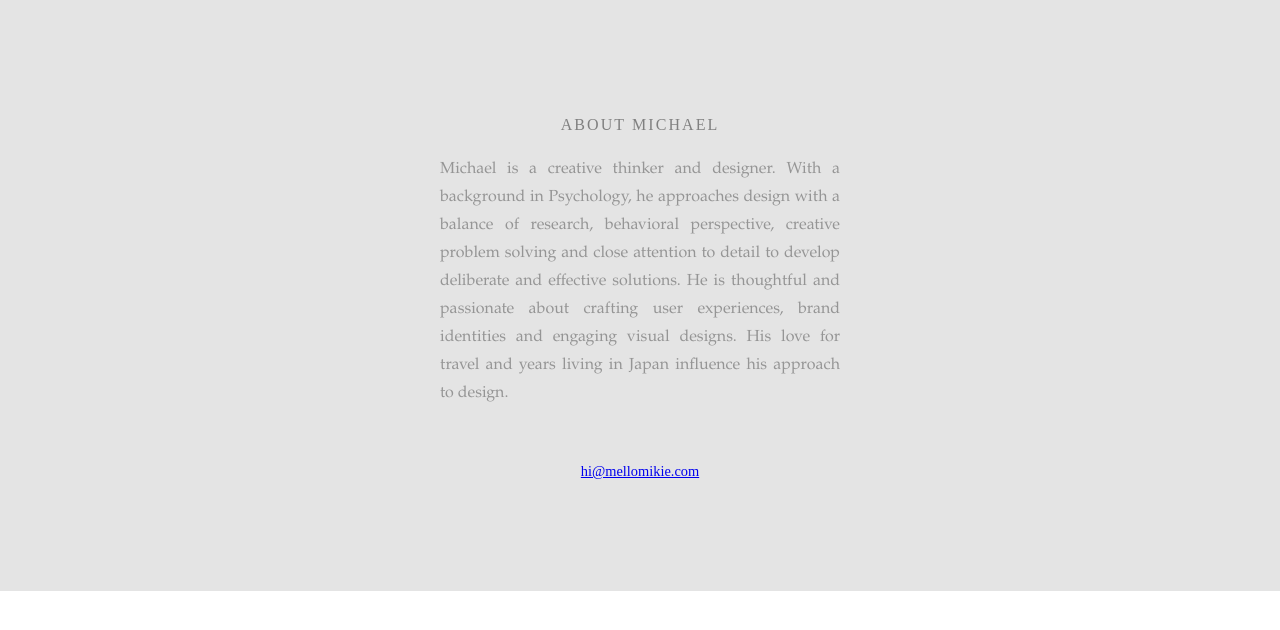
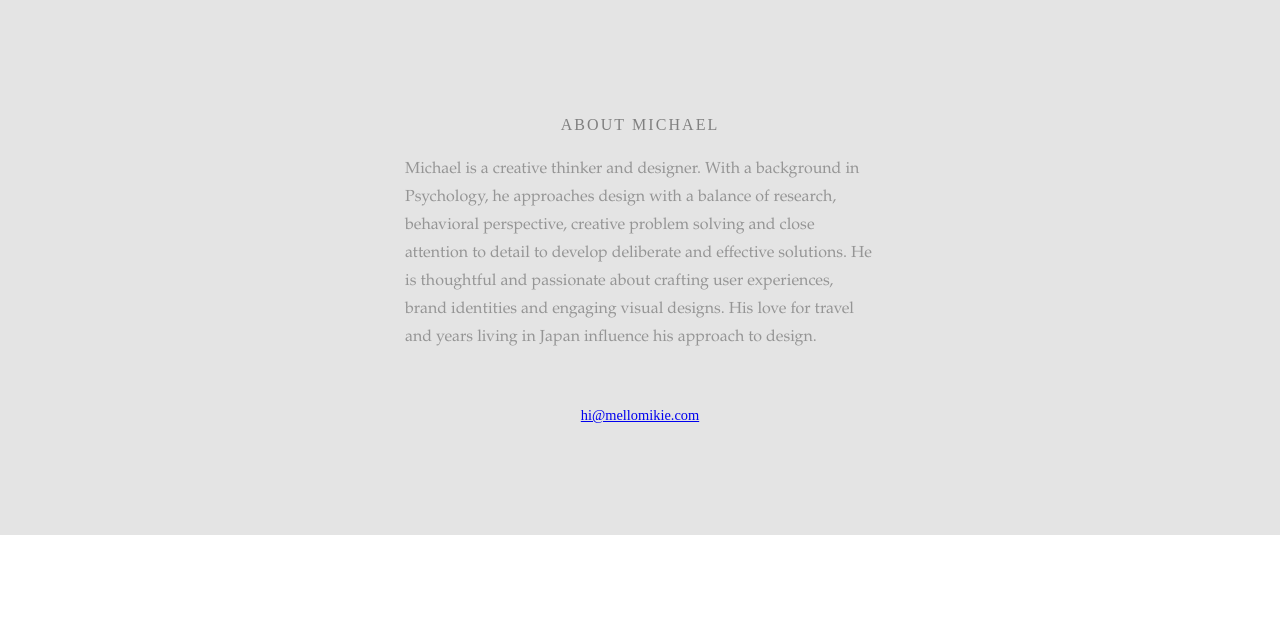
Before and after one commit to mellomikie/Website, a PHP site: page / in a window 1280 px wide. Shown: the part 91-721 px from the top of the page. Run offline with PHP 8.4, Linux system fonts and the light colour scheme; some libraries are stand-ins or nearby versions.

Commit message:
Revert "Justify text in section about Michael"
This reverts commit 0333f6be282668bd2091b933a477d31be8fac15c.

```diff
--- a/style.css
+++ b/style.css
@@ -45,10 +45,9 @@ header img {
 
 #about p {
   color: #959595;
-  text-align: justify;
   margin-left: auto;
   margin-right: auto;
-  width: 400px;
+  width: 470px;
 }
 
 #email {
```
